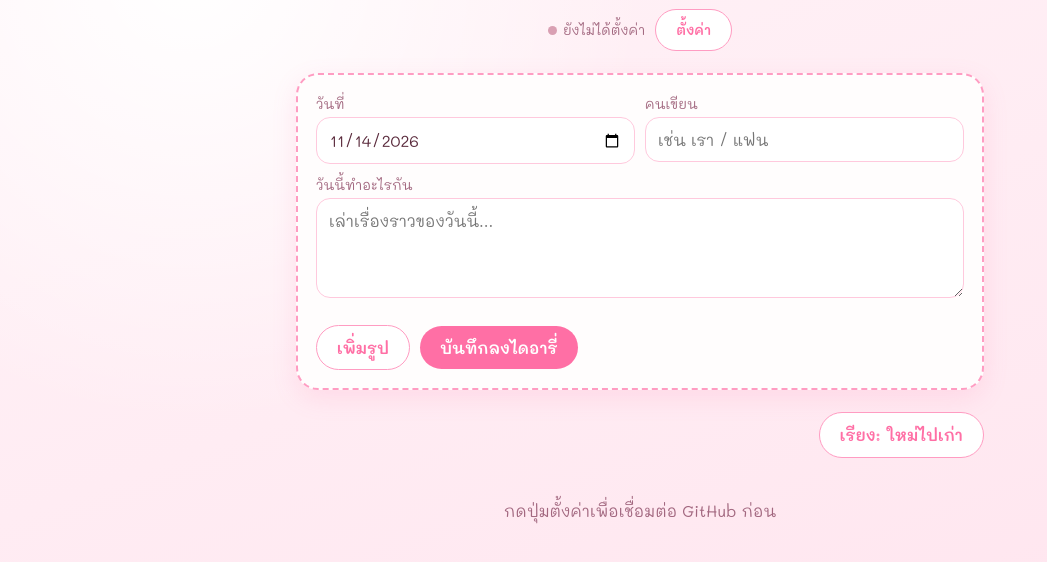
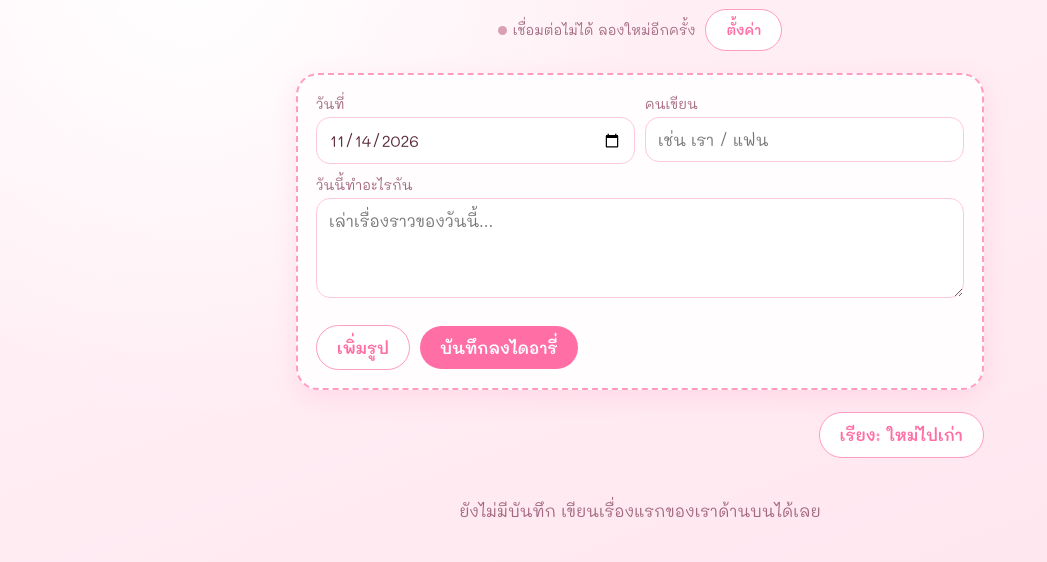
Before and after one commit to sorawitsenkram-lab/GFMaprang, a plain HTML site: page index.html in a window 1280 px wide. Shown: the part 112-674 px from the top of the page, without its empty margins (0-1047 px from the left). Drawn offline with Linux system fonts and the light colour scheme; no server answers.

Commit message:
Update index.html

```diff
--- a/index.html
+++ b/index.html
@@ -97,7 +97,7 @@ dialog small{display:block;color:var(--soft);margin:4px 0 10px}
 
 <script>
 /* ใส่ค่าตรงนี้เพื่อให้ทุกคนที่เปิดเว็บเห็นข้อมูลทันทีโดยไม่ต้องตั้งค่า */
-const CONFIG={owner:'',repo:'',branch:'main'};
+const CONFIG={owner:'sorawitsenkram-lab',repo:'GFMaprang',branch:'main'};
 const DATA_PATH='data/entries.json', IMG_DIR='images', POLL_MS=15000;
 
 const $=id=>document.getElementById(id);
```
